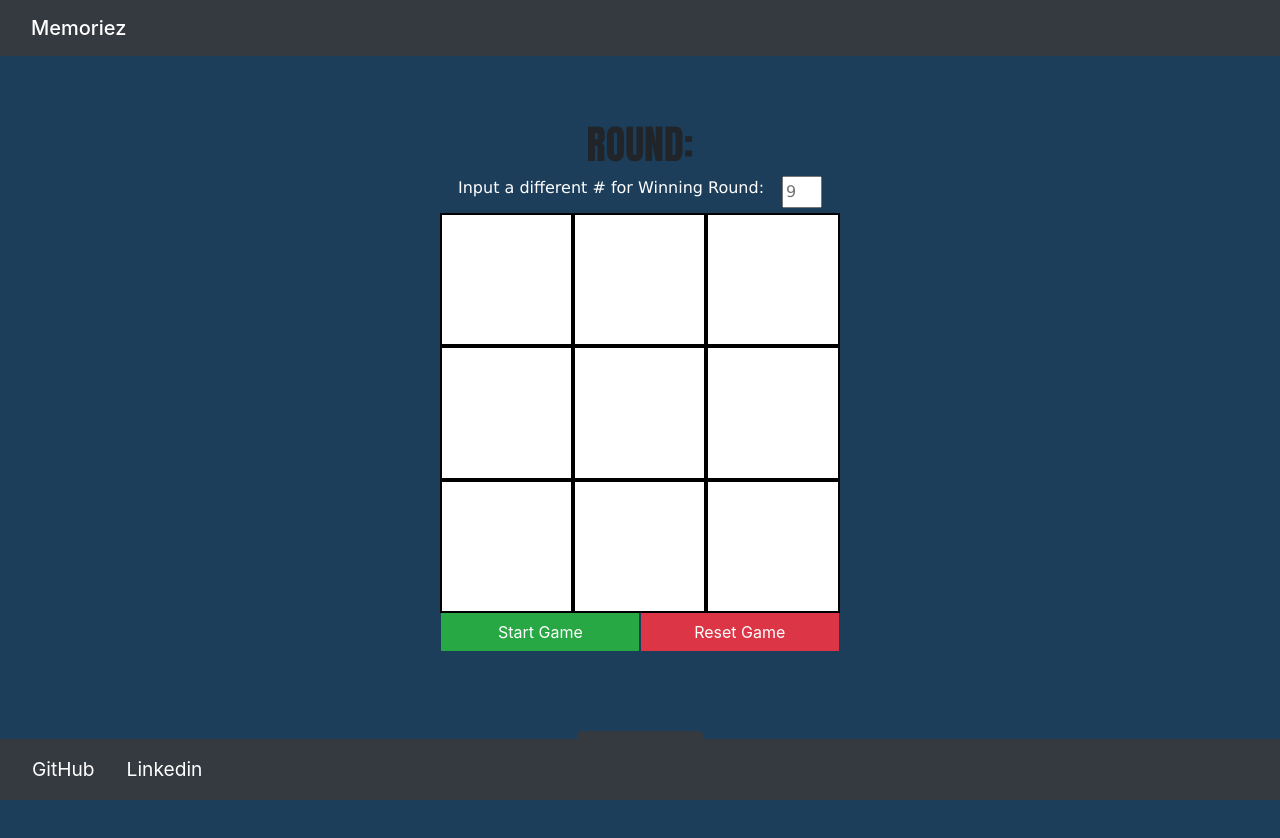
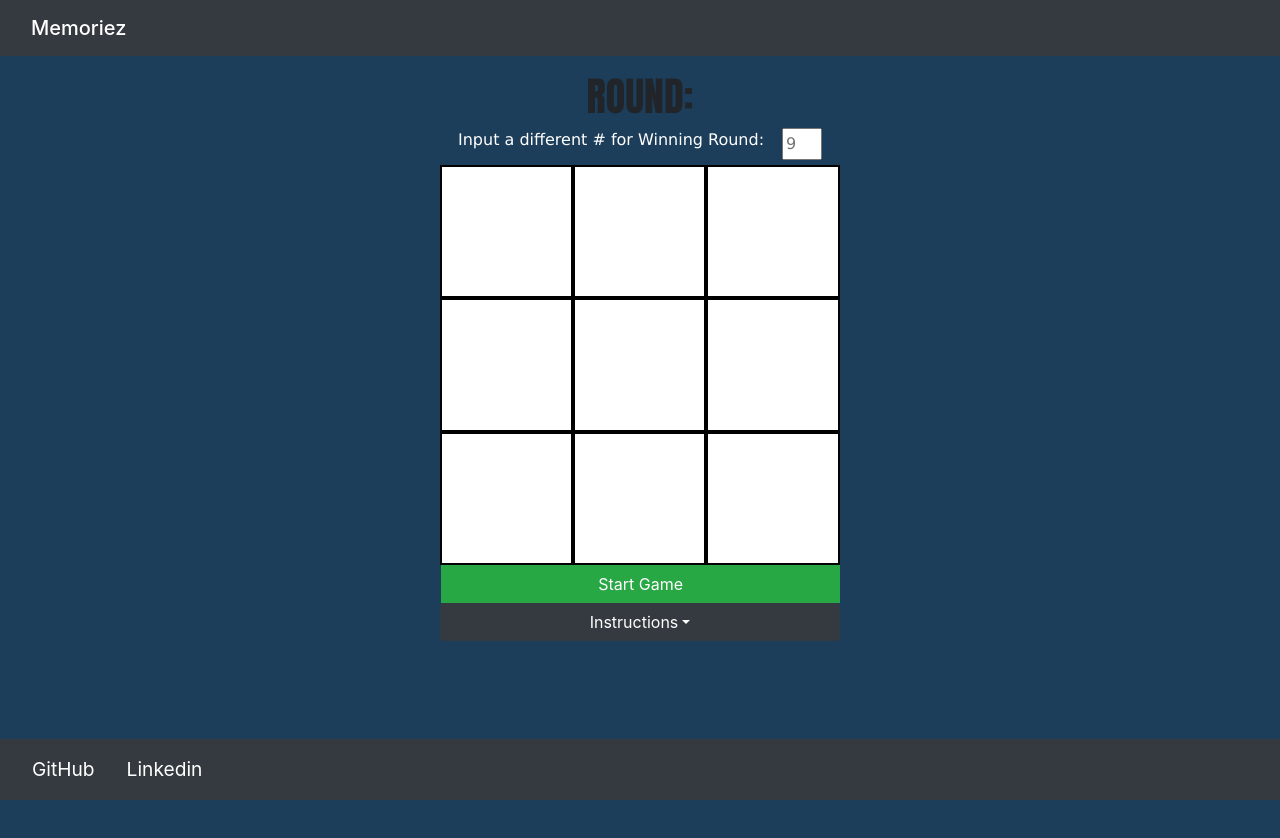
Before and after one commit to William-Thompson12/React-Project, a React (Create React App) app: page / in a window 1280 px wide. Shown: the top 838 px of the page. Before the commit the page ends 800 px from the top, so only its background shows below. Built offline with nearby package versions, Linux system fonts and the light colour scheme.

Commit message:
instructionswork

```diff
--- a/src/App.css
+++ b/src/App.css
@@ -32,7 +32,7 @@ html {
   animation: glowing-red 500ms 0.1s;
 }
 #round-counter {
-  margin-top: 30%;
+  margin-top: 18%;
   text-align: center;
   font-family: Impact, Haettenschweiler, 'Arial Narrow Bold', sans-serif;
 }
@@ -67,9 +67,12 @@ html {
   flex-direction: row;
 }
 .game-buttons > button {
-  width: 49.5%;
+  width: 100%;
   border-radius: 0;
   margin-left: .35%;
+}
+.dropdown > button {
+  width: 100%;
 }
 #game-message {
   font-size: x-large;
@@ -89,9 +92,18 @@ html {
 #winning-round {
   width: 40px;
 }
-.instruction-container {
-  text-align: center;
+.dropdown {
+  display: flex;
   color: white;
+  flex-direction: column;
+  width: 400px;
+}
+.invisiable {
+  opacity: 0%;
+  width: 0px;
+  height: 0px;
+  position: absolute;
+  margin: 0px;
 }
 .instruction-container > ol > li {
   text-align: left;
--- a/src/actions.js
+++ b/src/actions.js
@@ -10,7 +10,6 @@ export const UNGLOW ='UNGLOW'
 export const PUSH_PATTERN = 'PUSH_PATTERN';
 
 export function startGame(winningRound) {
-    console.log(winningRound)
     return {
         type: START_GAME,
         payload: {
@@ -23,7 +22,6 @@ export function nextRound() {
         type: NEXT_ROUND
     }
 }
-
 //(localPlayerArr = [], this.props.pattern = state.pattern, this.props.round = state.round)
 export function checkWinner(playerPattern, pattern, round) {
     return {
--- a/src/components/board.js
+++ b/src/components/board.js
@@ -27,11 +27,11 @@ class Board extends React.Component{
         )
     }
     _startGameClick() {
+        this.props.resetGameClick()
         const startGame = this.props.startGameClick;
         const glow = this.props.glow;
         const round = this.props.round;
         const winningRound = document.getElementById('winning-round').value
-        console.log(winningRound)
         try {
             startGame(winningRound);
         }catch (error) {
@@ -56,10 +56,9 @@ class Board extends React.Component{
                 </div>
                 <div className="game-buttons">
                     <button className="btn btn-success" id="start-game" onClick={() => this._startGameClick()}>Start Game</button>
-                    <button className="btn btn-danger" id="reset-game" onClick={() => this.props.resetGameClick()}>Reset Game</button>
                 </div>
+                <Instructions />
                 <div id="game-message"></div>
-                <Instructions />
             </div>
             </>
         )
--- a/src/components/instructions.js
+++ b/src/components/instructions.js
@@ -4,18 +4,32 @@ class Instructions extends React.Component{
     constructor(props){
         super(props);
         this.state = {
+            instructons: false
+        }
+    }
+    _dropDown() {
+        if(this.state.instructons === true) {
+            document.getElementById('dropdown').classList.add('invisiable');
+            this.setState({
+                instructons: false
+            })
+        } else {
+            document.getElementById('dropdown').classList.remove('invisiable');
+            this.setState({
+                instructons: true
+            })
         }
     }
 
     render(){
         return (
-            <div className="dropdown instruction-container">
-                <button className="btn btn-dark dropdown-toggle" type="button" id="dropdownMenuButton" data-bs-toggle="dropdown" aria-expanded="false">Instructions</button>
-                    <ol className="dropdown-menu" aria-labelledby="dropdownMenuButton">
-                        <li>Press "Start Game"</li>
-                        <li>Watch for which sqaures light up</li>
-                        <li>Match the pattern and move on to the next round</li>
-                    </ol>
+            <div className="dropdown">
+            <button className="btn btn-dark dropdown-toggle" onClick={() => this._dropDown()}>Instructions</button>
+            <ol id="dropdown" className="invisiable">
+                <li>Input a #, then press "Start Game"</li>
+                <li>Watch for which sqaures light up</li>
+                <li>Match the pattern and move on to the next round</li>
+            </ol>
             </div>
         )
     }
--- a/src/index.js
+++ b/src/index.js
@@ -5,9 +5,6 @@ import App from './App';
 import reportWebVitals from './reportWebVitals';
 import { store } from './store';
 import { Provider } from 'react-redux';
-import 'bootstrap';
-import 'bootstrap/dist/css/bootstrap.css';
-import 'bootstrap/dist/js/bootstrap.js';
 
 window.store = store
 ReactDOM.render(
--- a/src/reducers.js
+++ b/src/reducers.js
@@ -23,7 +23,6 @@ function patternReducer(state=[], action) {
             for(let i = 0; i < winningRound; i++) {
                 newArr.push(Math.floor(Math.random() * (10 - 1) + 1));
             }
-            console.log(winningRound, newArr, action.payload.winningRound)
             //adds initial count round
             return newArr;
         }
@@ -35,7 +34,6 @@ function patternReducer(state=[], action) {
             let joinedPattern = playerPattern.join(' ');
             // roundState === a 'string' of the button.values of the pattern by round
             let roundState = state.slice(0, round).map(button => { return button; }).join(' ');
-            console.log(joinedPattern, roundState);
             if( playerPattern.length !== round) {
                 return state;
             } else {
@@ -72,7 +70,6 @@ function patternReducer(state=[], action) {
             }
         }
         case GLOW: {
-            console.log(state[0])
             //add glow
             document.getElementById(`${state[0]}`).classList.add('glow');
             //remove glow
```
Also changed, not shown: 1 other file (tests, documents, lock files or other folders).
